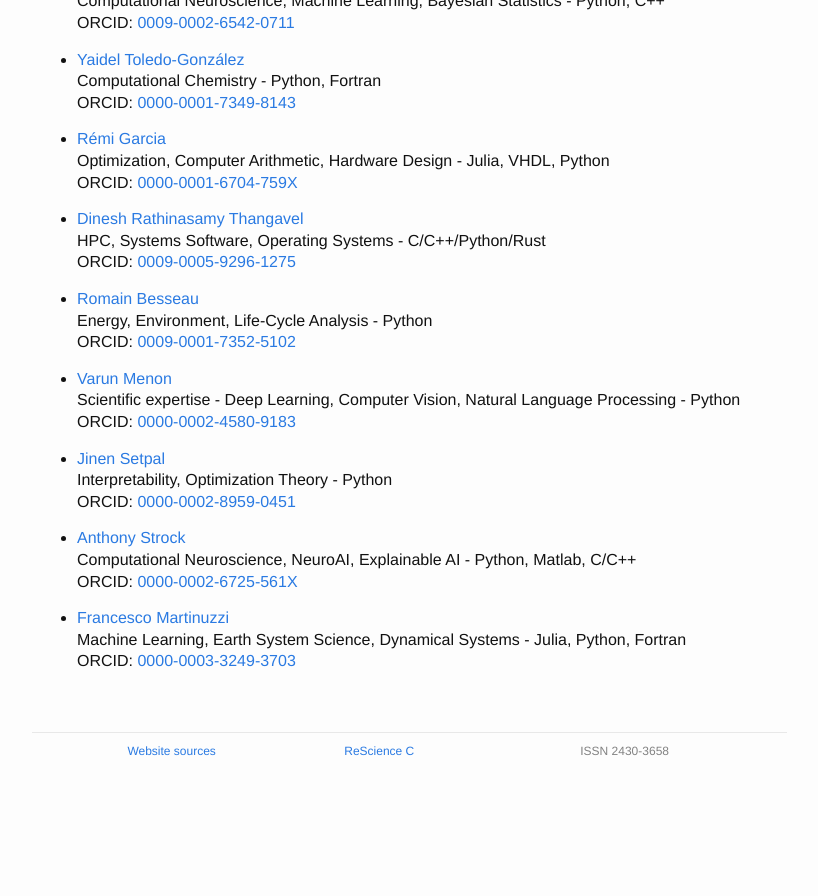
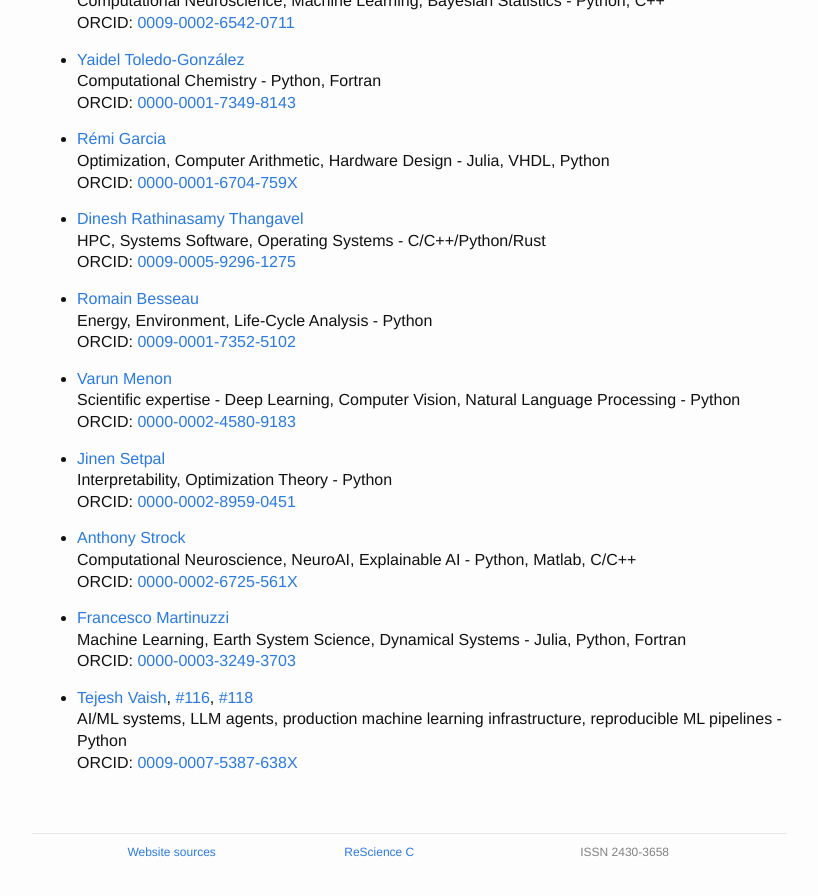
Before and after one commit to ReScience/rescience.github.io, a Jekyll site: the page built from 04-board.md, in a window 1280 px wide and 900 px high, scrolled down 15172 px. Shown: the top 896 px of the window, without its empty margins (223-1041 px from the left). Built offline with Jekyll 4.4.1, drawn with Linux system fonts in a browser that asks for light colours; our own code applies the rules of GitHub Pages for plain Markdown files; before the commit the page ends 15971 px from its top, so only the background shows below that.

Commit message:
Add Tejesh Vaish to reviewer board

```diff
--- a/04-board.md
+++ b/04-board.md
@@ -810,3 +810,7 @@ ORCID: [0000-0002-8225-7517](https://orcid.org/0000-0002-8225-7517)
 * [Francesco Martinuzzi](https://github.com/MartinuzziFrancesco)
   Machine Learning, Earth System Science, Dynamical Systems - Julia, Python, Fortran
   ORCID: [0000-0003-3249-3703](https://orcid.org/0000-0003-3249-3703)
+
+* [Tejesh Vaish](https://github.com/tridev-tej), [#116](https://github.com/ReScience/submissions/issues/116#issuecomment-6113505576), [#118](https://github.com/ReScience/submissions/issues/118#issuecomment-5276798475)
+  AI/ML systems, LLM agents, production machine learning infrastructure, reproducible ML pipelines - Python
+  ORCID: [0009-0007-5387-638X](https://orcid.org/0009-0007-5387-638X)
```
